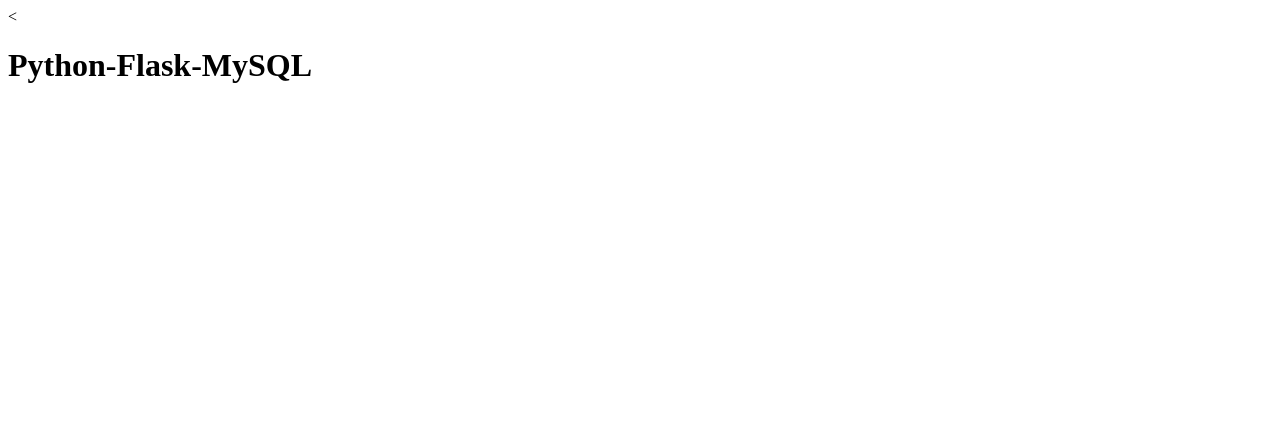
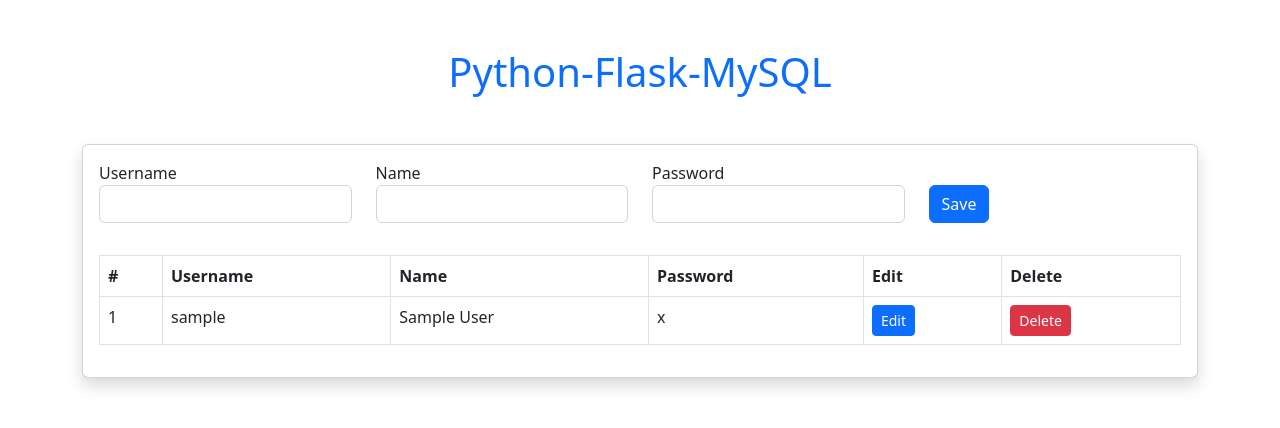
Before and after one commit to JohannVC834/CRUD, a Flask app: page / in a window 1280 px wide. Shown: the top 428 px of the page. Run offline with Flask 3, Linux system fonts and the light colour scheme; tables that the repository leaves empty or names only in its code hold one stand-in row (values such as "Sample post").

Commit message:
Diseño de la pagina Web

```diff
--- a/src/templates/index.html
+++ b/src/templates/index.html
@@ -1,12 +1,108 @@
-<<!DOCTYPE html>
+<!DOCTYPE html>
 <html lang="en">
 <head>
     <meta charset="UTF-8">
     <meta http-equiv="X-UA-Compatible" content="IE=edge">
     <meta name="viewport" content="width=device-width, initial-scale=1.0">
     <title>Document</title>
+    <link href="https://cdn.jsdelivr.net/npm/bootstrap@5.2.2/dist/css/bootstrap.min.css" rel="stylesheet" integrity="sha384-Zenh87qX5JnK2Jl0vWa8Ck2rdkQ2Bzep5IDxbcnCeuOxjzrPF/et3URy9Bv1WTRi" crossorigin="anonymous">
+    <script src="https://cdn.jsdelivr.net/npm/bootstrap@5.2.2/dist/js/bootstrap.bundle.min.js" integrity="sha384-OERcA2EqjJCMA+/3y+gxIOqMEjwtxJY7qPCqsdltbNJuaOe923+mo//f6V8Qbsw3" crossorigin="anonymous"></script>
+
 </head>
 <body>
-    <h1>Python-Flask-MySQL</h1>
+
+    <h1 class="text-center mt-5 mb-5 text-primary">Python-Flask-MySQL</h1>
+
+    <div class="container">
+        <div class="card shadow">
+            <div class="card-body">
+                <form action="/user" method="POST">
+                    <div class="row mb-3">
+                        <div class="col">
+                            <label>Username</label>
+                            <input type="text" class="form-control mb-3" name="username">
+                        </div>
+                        <div class="col">
+                            <label>Name</label>
+                            <input type="text" class="form-control mb-3" name="name">
+                        </div>
+                        <div class="col">
+                            <label>Password</label>
+                            <input type="text" class="form-control mb-3" name="password">
+                        </div>
+                        <div class="col">
+                            <button class="btn btn-primary mb-3 mt-4" type="submit">Save</button>
+                        </div>
+                    </div>
+
+                </form>
+
+
+                <!-- Tabla -->
+
+                <table class="table table-bordered">
+                    <thead>
+                        <tr>
+                            <th scope="col">#</th>
+                            <th scope="col">Username</th>
+                            <th scope="col">Name</th>
+                            <th scope="col">Password</th>
+                            <th scope="col">Edit</th>
+                            <th scope="col">Delete</th>
+                        </tr>
+                    </thead>
+
+                <tbody>
+                    {% for d in data %}
+                        <tr>
+                            <td>{{d.id}}</td>
+                            <td>{{d.username}}</td>
+                            <td>{{d.name}}</td>
+                            <td>{{d.password}}</td>
+                            <td><button class="btn btn-primary btn-sm" id="btn-edit{{d.id}}" data-bs-toggle="modal" data-bs-target="#modal{{d.id}}">Edit</button></td>
+                            <td><a href="{{url_for('delete', id=d.id)}}" class="btn btn-danger btn-sm">Delete</a></td>
+                        </tr>
+
+                        <!-- modal -->
+
+                        <div class="modal fade" id="modal{{d.id}}" tabindex="-1" aria-labelledby="exampleModalLabel" aria-hidden="true">
+                            <div class="modal-dialog">
+                              <div class="modal-content">
+                                <div class="modal-header">
+                                  <h1 class="modal-title fs-5" id="exampleModalLabel">{{d.username}}</h1>
+                                  <button type="button" class="btn-close" data-bs-dismiss="modal" aria-label="Close"></button>
+                                </div>
+                                <div class="modal-body">
+                                    <form action="/edit/{{d.id}}" method="post">
+                                        <label>Username</label>
+                                        <input type="text" class="form-control mb-3" name="username" value="{{d.username}}">
+                                        <label>Name</label>
+                                        <input type="text" class="form-control mb-3" name="name" value="{{d.name}}">
+                                        <label>Password</label>
+                                        <input type="text" class="form-control mb-3" name="password" value="{{d.password}}">
+
+                                </div>
+                                <div class="modal-footer">
+                                  <button type="submit" class="btn btn-primary">Save changes</button>
+                                </div>
+                                </form>
+                              </div>
+                            </div>
+                          </div>
+
+
+
+
+                    {% endfor %}
+
+                </tbody>
+
+            </table>
+
+
+            </div>
+        </div>
+    </div>
+
 </body>
 </html>
```
